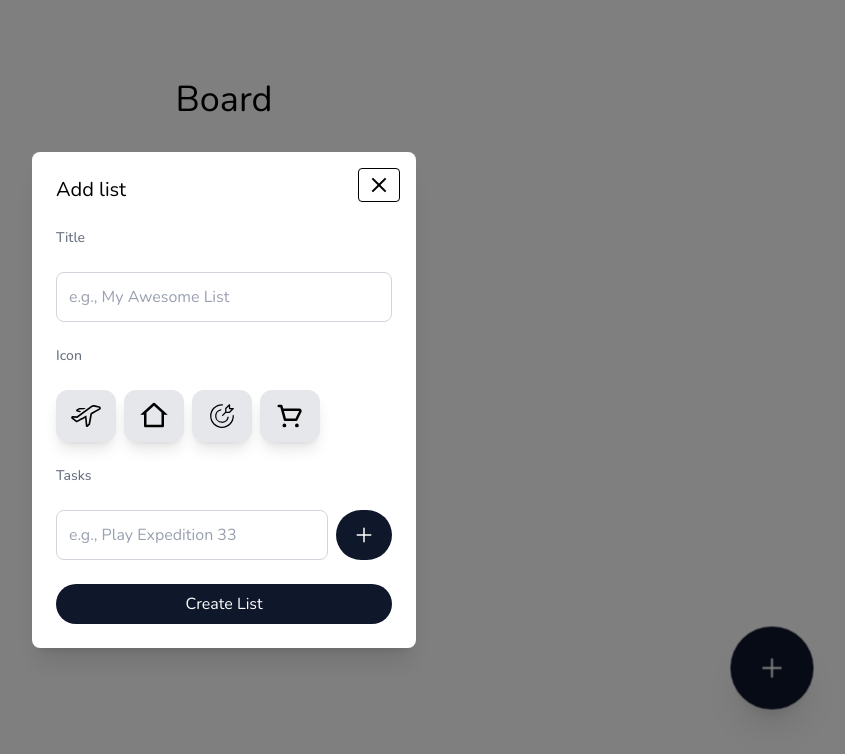
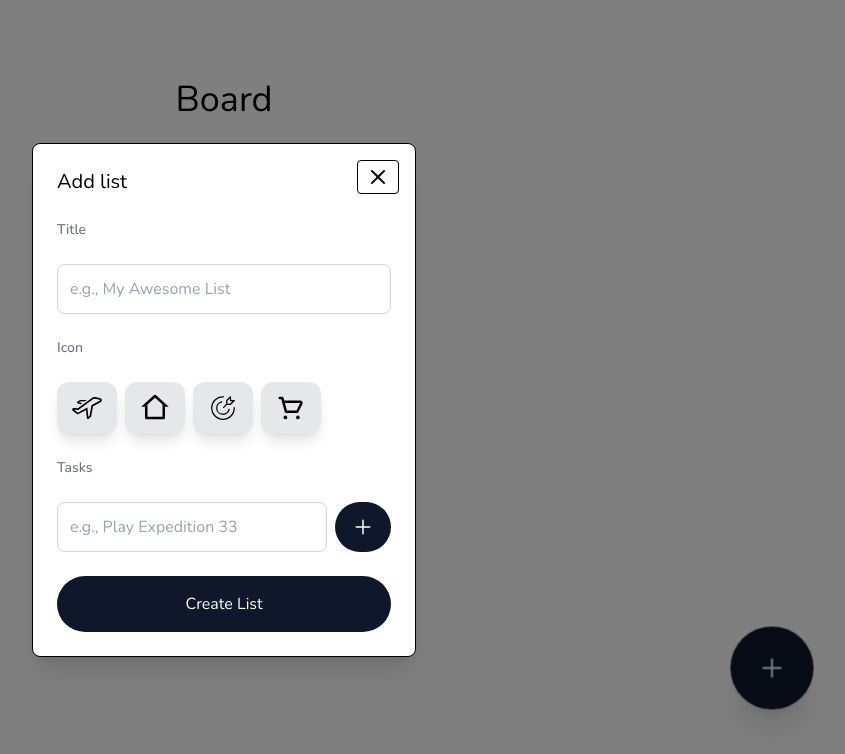
Before and after one commit to thaishdz/TaskFlow, a React (Vite) app: page / in a window 1280 px wide. Both pictures are taken after a click on the button 1188 px from the left and 668 px from the top of the page. Shown: the top 754 px of the page, without its empty margins (416-1261 px from the left). Built offline with nearby package versions, Linux system fonts and the light colour scheme.

Commit message:
style: improve ui

```diff
--- a/src/components/ui/Card/Card.tsx
+++ b/src/components/ui/Card/Card.tsx
@@ -166,9 +166,9 @@ export const Card = ({ tasks, listId }: CardProps) => {
               className={clsx(
                 'flex items-center gap-2 mt-2 rounded-xl bg-white p-4 shadow-lg touch-none transition-all duration-150',
                 draft.id === draggedId &&
-                  'opacity-50 scale-105 shadow-2xl ring-2 ring-blue-400 z-10',
+                  'opacity-50 scale-105 shadow-2xl ring-2 ring-orange-400 z-10',
                 draft.id === targetId &&
-                  'border-dashed border-2 border-blue-500 bg-blue-50'
+                  'border-dashed border-2 border-orange-500 bg-orange-50'
               )}
             >
               <input
--- a/src/components/ui/Dialog/Dialog.tsx
+++ b/src/components/ui/Dialog/Dialog.tsx
@@ -14,7 +14,7 @@ export const Dialog = ({ visible = false, children, onClose }: DialogProps) => {
       onClick={onClose}
     >
       <div
-        className="flex bg-white rounded-lg shadow-xl p-4 md:p-6 w-full md:w-96 max-w-md relative"
+        className="flex bg-white rounded-lg shadow-xl p-4 md:p-6 w-96 max-w-md relative border"
         onClick={event => event.stopPropagation()} // here: evita que al hacer click en el formulario se cierre
       >
         <button
--- a/src/components/ui/Form/TaskListForm.tsx
+++ b/src/components/ui/Form/TaskListForm.tsx
@@ -150,7 +150,12 @@ export const TaskListForm = ({ onSubmit }: TaskListFormProps) => {
           ))}
         </ul>
       )}
-      <Button variant="add" showIcon={false} onClick={onSubmitForm}>
+      <Button
+        className="py-4"
+        variant="add"
+        showIcon={false}
+        onClick={onSubmitForm}
+      >
         Create List
       </Button>
     </form>
```
